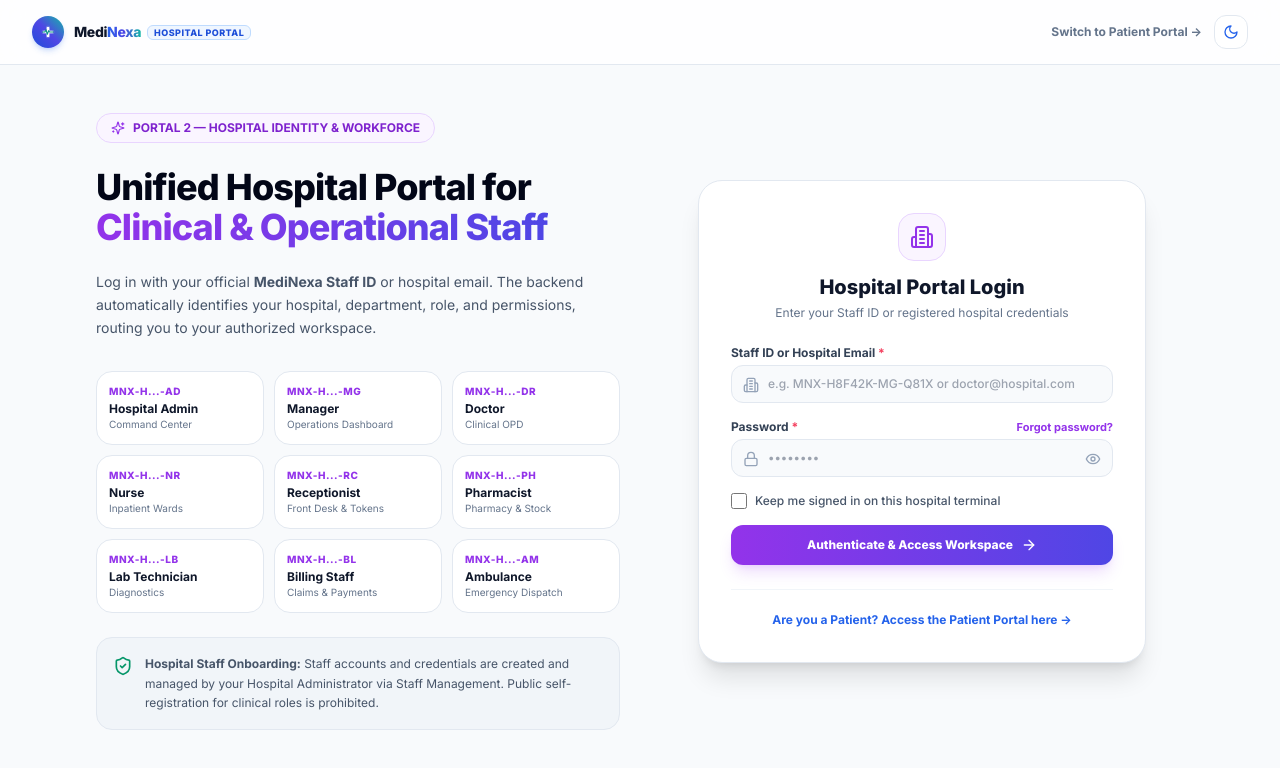
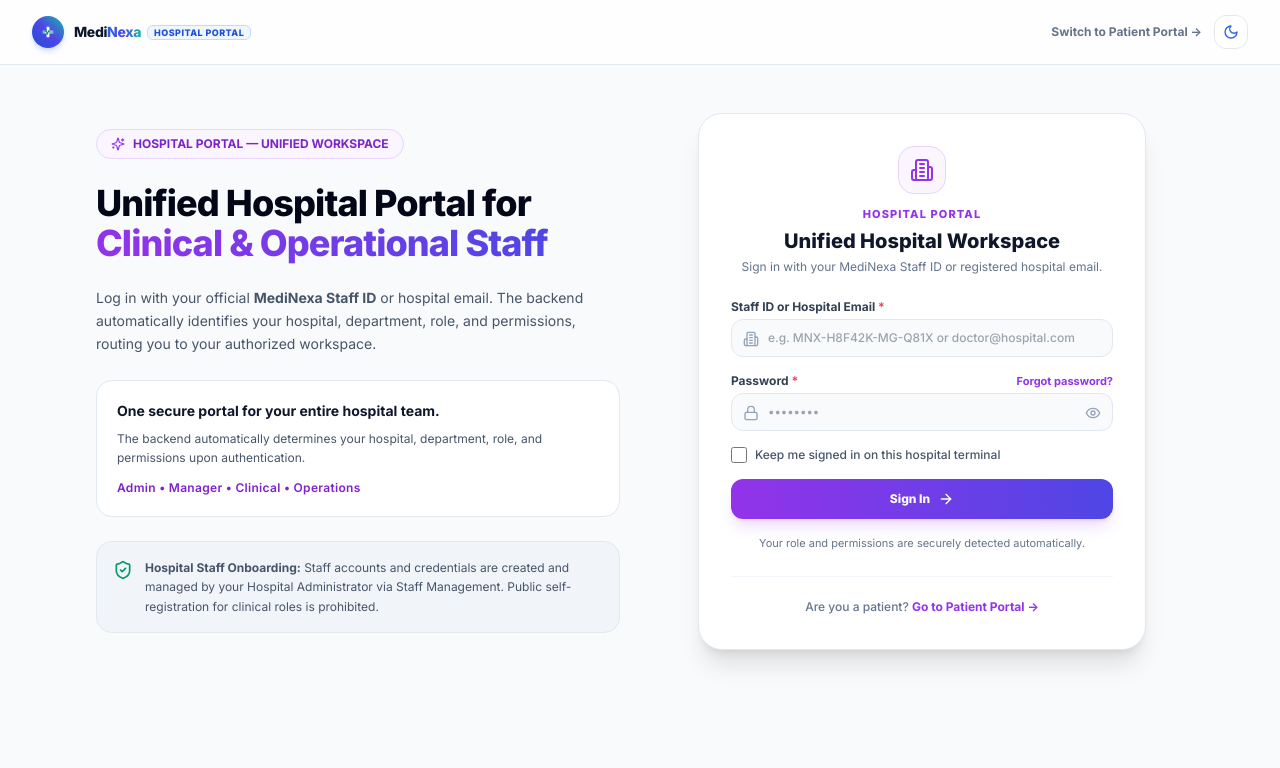
Before and after one commit to singhayush256/MediNexa, a Next.js app in the folder apps/web/: page /hospital in a window 1280 px wide. Shown: the top 768 px of the page. Built offline with nearby package versions, Linux system fonts and the light colour scheme.

Commit message:
fix(portal-ux): remove hospital staff card from patient registration and unify hospital login

```diff
--- a/apps/web/app/auth/register/page.tsx
+++ b/apps/web/app/auth/register/page.tsx
@@ -374,10 +374,10 @@ export default function RegisterPage() {
       <div className="sm:mx-auto sm:w-full sm:max-w-xl text-center flex flex-col items-center">
         <MediNexaLogo size="lg" href="/" />
         <h2 className="mt-4 text-center text-2xl font-black text-slate-950 dark:text-white tracking-tight">
-          Create MediNexa Account
+          Create your Patient Account
         </h2>
         <p className="mt-1 text-center text-xs font-semibold text-slate-500 dark:text-slate-400">
-          Connected Healthcare OS • Google Authenticator 2FA Protection
+          Personal Healthcare Portal • Google Authenticator 2FA Protection
         </p>
 
         {/* 4-Step Wizard Progress Bar */}
@@ -581,22 +581,6 @@ export default function RegisterPage() {
                 </div>
               </div>
 
-              {/* Dedicated Patient Account Banner */}
-              <div className="p-3.5 rounded-2xl bg-blue-50/80 dark:bg-blue-950/40 border border-blue-200 dark:border-blue-900 flex items-center justify-between">
-                <div className="flex items-center gap-3">
-                  <div className="w-9 h-9 rounded-xl bg-blue-600 text-white flex items-center justify-center font-bold text-xs shadow-xs">
-                    <User className="w-5 h-5" />
-                  </div>
-                  <div>
-                    <div className="text-xs font-black text-slate-900 dark:text-white">Patient Account Registration</div>
-                    <div className="text-[11px] text-slate-500 dark:text-slate-400">Creates your secure patient health ID (MNX-P-XXXXXXXX)</div>
-                  </div>
-                </div>
-                <Link href="/hospital" className="text-[11px] font-bold text-blue-600 dark:text-blue-400 hover:underline">
-                  Hospital Staff? →
-                </Link>
-              </div>
-
               {/* Password */}
               <div>
                 <label className="block text-xs font-bold text-slate-700 dark:text-slate-300">
@@ -703,19 +687,24 @@ export default function RegisterPage() {
                   <span>Generating Secure Authenticator Credentials...</span>
                 ) : (
                   <>
-                    <span>Continue to Setup Authenticator</span>
+                    <span>Create Patient Account</span>
                     <ArrowRight className="w-4 h-4" />
                   </>
                 )}
               </button>
 
-              <div className="pt-2 text-center">
+              <div className="pt-2 text-center space-y-2">
                 <p className="text-xs text-slate-500 dark:text-slate-400 font-medium">
                   Already registered?{' '}
                   <Link href="/login" className="text-blue-600 dark:text-blue-400 font-bold hover:underline">
                     Sign In
                   </Link>
                 </p>
+                <div className="pt-2 border-t border-slate-100 dark:border-slate-800">
+                  <Link href="/hospital" className="text-[11px] text-slate-400 hover:text-slate-600 dark:hover:text-slate-300 transition">
+                    Hospital Staff? Go to Hospital Portal →
+                  </Link>
+                </div>
               </div>
             </form>
           )}
--- a/apps/web/app/hospital/page.tsx
+++ b/apps/web/app/hospital/page.tsx
@@ -233,7 +233,7 @@ export default function HospitalPortalGatewayPage() {
           <div className="lg:col-span-6 space-y-6">
             <div className="inline-flex items-center gap-2 px-3.5 py-1.5 rounded-full bg-purple-50 dark:bg-purple-950/60 border border-purple-200 dark:border-purple-900 text-purple-700 dark:text-purple-300 text-xs font-bold shadow-xs">
               <Sparkles className="w-3.5 h-3.5 text-purple-600 dark:text-purple-400" />
-              <span>PORTAL 2 — HOSPITAL IDENTITY & WORKFORCE</span>
+              <span>HOSPITAL PORTAL — UNIFIED WORKSPACE</span>
             </div>
 
             <h1 className="text-3xl sm:text-4xl font-extrabold tracking-tight text-slate-950 dark:text-white">
@@ -247,30 +247,17 @@ export default function HospitalPortalGatewayPage() {
               Log in with your official <strong>MediNexa Staff ID</strong> or hospital email. The backend automatically identifies your hospital, department, role, and permissions, routing you to your authorized workspace.
             </p>
 
-            {/* Auto-routed Roles List */}
-            <div className="grid grid-cols-2 sm:grid-cols-3 gap-2.5 pt-2">
-              {[
-                { role: 'Hospital Admin', prefix: 'AD', dest: 'Command Center' },
-                { role: 'Manager', prefix: 'MG', dest: 'Operations Dashboard' },
-                { role: 'Doctor', prefix: 'DR', dest: 'Clinical OPD' },
-                { role: 'Nurse', prefix: 'NR', dest: 'Inpatient Wards' },
-                { role: 'Receptionist', prefix: 'RC', dest: 'Front Desk & Tokens' },
-                { role: 'Pharmacist', prefix: 'PH', dest: 'Pharmacy & Stock' },
-                { role: 'Lab Technician', prefix: 'LB', dest: 'Diagnostics' },
-                { role: 'Billing Staff', prefix: 'BL', dest: 'Claims & Payments' },
-                { role: 'Ambulance', prefix: 'AM', dest: 'Emergency Dispatch' },
-              ].map((r, i) => (
-                <div
-                  key={i}
-                  className="p-3 bg-white dark:bg-slate-900/60 border border-slate-200 dark:border-slate-800 rounded-2xl shadow-xs"
-                >
-                  <div className="text-[10px] font-black text-purple-600 dark:text-purple-400 uppercase tracking-wider">
-                    MNX-H...-{r.prefix}
-                  </div>
-                  <div className="text-xs font-bold text-slate-900 dark:text-white mt-0.5">{r.role}</div>
-                  <div className="text-[10px] text-slate-500 dark:text-slate-400 line-clamp-1">{r.dest}</div>
-                </div>
-              ))}
+            {/* Informational Scope Statement */}
+            <div className="p-5 bg-white dark:bg-slate-900/60 border border-slate-200 dark:border-slate-800 rounded-2xl shadow-xs space-y-2">
+              <div className="text-sm font-bold text-slate-900 dark:text-white">
+                One secure portal for your entire hospital team.
+              </div>
+              <p className="text-xs text-slate-600 dark:text-slate-400 leading-relaxed">
+                The backend automatically determines your hospital, department, role, and permissions upon authentication.
+              </p>
+              <div className="pt-1 text-xs font-semibold text-purple-700 dark:text-purple-400 tracking-wide">
+                Admin • Manager • Clinical • Operations
+              </div>
             </div>
 
             <div className="p-4 bg-slate-100 dark:bg-slate-900/40 border border-slate-200 dark:border-slate-800 rounded-2xl flex items-start gap-3">
@@ -288,13 +275,16 @@ export default function HospitalPortalGatewayPage() {
                 <div className="w-12 h-12 rounded-2xl bg-purple-50 dark:bg-purple-950/60 border border-purple-200 dark:border-purple-800 flex items-center justify-center text-purple-600 dark:text-purple-400 mx-auto mb-3 shadow-xs">
                   <Building2 className="w-6 h-6" />
                 </div>
-                <h2 className="text-xl font-extrabold text-slate-900 dark:text-white">
-                  {requires2fa ? 'Two-Factor Authentication' : 'Hospital Portal Login'}
+                <div className="text-[11px] font-black tracking-widest text-purple-600 dark:text-purple-400 uppercase">
+                  HOSPITAL PORTAL
+                </div>
+                <h2 className="text-xl font-extrabold text-slate-900 dark:text-white mt-1">
+                  {requires2fa ? 'Two-Factor Authentication' : 'Unified Hospital Workspace'}
                 </h2>
                 <p className="text-xs text-slate-500 dark:text-slate-400 mt-1">
                   {requires2fa
                     ? 'Enter the 6-digit code from Google Authenticator'
-                    : 'Enter your Staff ID or registered hospital credentials'}
+                    : 'Sign in with your MediNexa Staff ID or registered hospital email.'}
                 </p>
               </div>
 
@@ -384,14 +374,18 @@ export default function HospitalPortalGatewayPage() {
                     className="w-full py-3 px-4 rounded-xl bg-gradient-to-r from-purple-600 to-indigo-600 hover:from-purple-700 hover:to-indigo-700 text-white text-xs font-black shadow-lg shadow-purple-500/20 hover:shadow-purple-500/30 transition-all flex items-center justify-center gap-2 cursor-pointer disabled:opacity-50"
                   >
                     {loading ? (
-                      <span>Identifying & Authenticating...</span>
+                      <span>Signing In...</span>
                     ) : (
                       <>
-                        <span>Authenticate & Access Workspace</span>
+                        <span>Sign In</span>
                         <ArrowRight className="w-4 h-4" />
                       </>
                     )}
                   </button>
+
+                  <p className="text-center text-[11px] text-slate-500 dark:text-slate-400">
+                    Your role and permissions are securely detected automatically.
+                  </p>
                 </form>
               ) : (
                 <form onSubmit={handle2faSubmit} className="space-y-4">
@@ -432,8 +426,8 @@ export default function HospitalPortalGatewayPage() {
               )}
 
               <div className="mt-6 pt-4 border-t border-slate-100 dark:border-slate-800 text-center">
-                <Link href="/patient" className="text-xs font-bold text-blue-600 dark:text-blue-400 hover:underline">
-                  Are you a Patient? Access the Patient Portal here →
+                <Link href="/patient" className="text-xs font-medium text-slate-500 hover:text-slate-700 dark:text-slate-400 dark:hover:text-slate-200 transition">
+                  Are you a patient? <span className="text-purple-600 dark:text-purple-400 font-bold hover:underline">Go to Patient Portal →</span>
                 </Link>
               </div>
             </div>
--- a/apps/web/app/page.tsx
+++ b/apps/web/app/page.tsx
@@ -240,7 +240,7 @@ export default function LandingPage() {
                       Hospital Portal <ArrowRight className="w-4 h-4 group-hover:translate-x-1 transition-transform" />
                     </div>
                     <p className="text-xs text-slate-600 dark:text-slate-400 mt-1 leading-relaxed">
-                      For hospitals: Clinical and operational healthcare workflows.
+                      For hospital teams: Clinical and operational healthcare workflows.
                     </p>
                   </Link>
                 </div>
```
